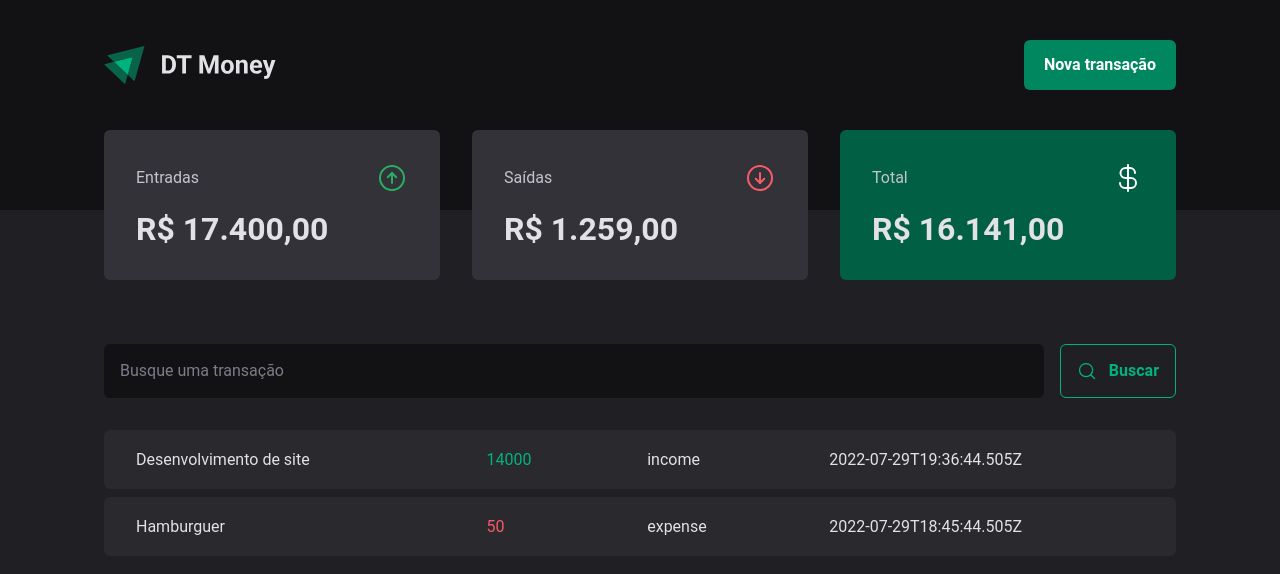
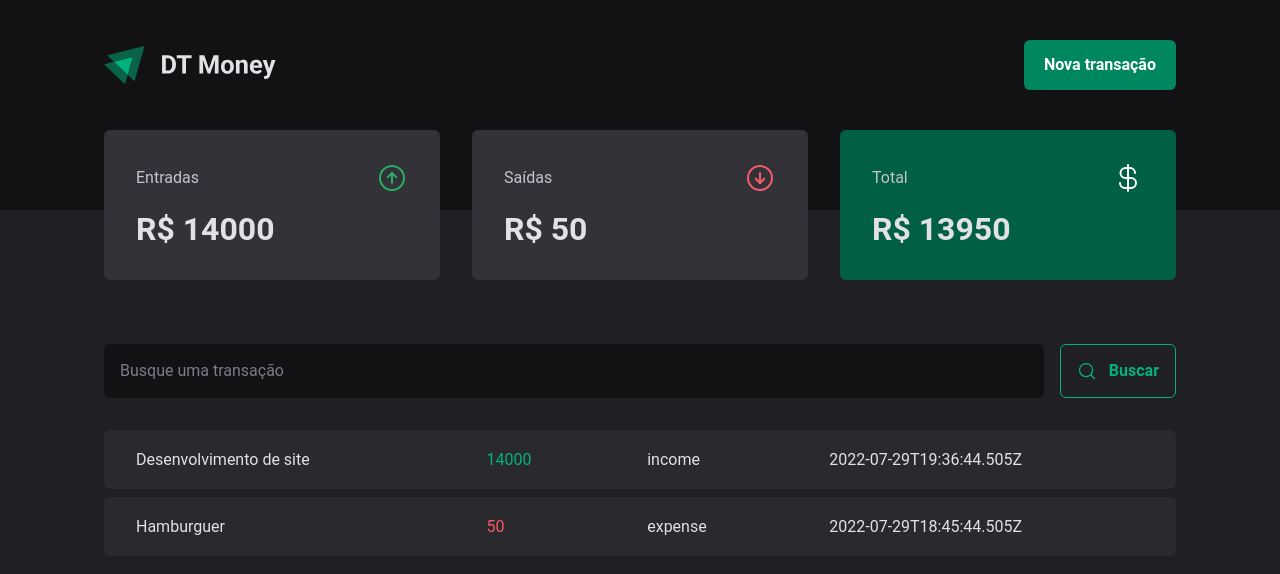
Before and after one commit to guirecordon/03-dt-money, a React app: page / in a window 1280 px wide. Shown: the top 574 px of the page. Built offline with nearby package versions, Linux system fonts and the light colour scheme; data requests are answered from the project's data file; the HTML template or start-up script is replaced by a standard one.

Commit message:
Add dynamic values to summary

```diff
--- a/src/components/Summary/index.tsx
+++ b/src/components/Summary/index.tsx
@@ -1,6 +1,23 @@
 import { SummaryCard, SummaryContainer } from "./styles";
 import { ArrowCircleDown, ArrowCircleUp, CurrencyDollar } from 'phosphor-react'
+import { useContext } from "react";
+import { TransactionsContext } from "../../contexts/TransactionsContext";
+
 export function Summary() {
+  const { transactions } = useContext(TransactionsContext)
+
+  const summary = transactions.reduce((acc, currVal) => {
+    if(currVal.type === 'income') {
+      acc.income += currVal.price
+      acc.total += currVal.price
+    } else {
+      acc.expense += currVal.price
+      acc.total -= currVal.price
+    }
+
+    return acc
+  }, { income: 0, expense: 0, total: 0 })
+
   return (
     <SummaryContainer>
       <SummaryCard>
@@ -8,7 +25,7 @@ export function Summary() {
           <span>Entradas</span>
           <ArrowCircleUp size={32} color="#27AE60"  />
         </header>
-        <strong>R$ 17.400,00</strong>
+        <strong>R$ {summary.income}</strong>
       </SummaryCard>
 
       <SummaryCard>
@@ -16,7 +33,7 @@ export function Summary() {
           <span>Saídas</span>
           <ArrowCircleDown size={32} color="#F75A68"  />
         </header>
-        <strong>R$ 1.259,00</strong>
+        <strong>R$ {summary.expense}</strong>
       </SummaryCard>
 
       <SummaryCard variant="green">
@@ -24,7 +41,7 @@ export function Summary() {
           <span>Total</span>
           <CurrencyDollar size={32} color="#fff"  />
         </header>
-        <strong>R$ 16.141,00</strong>
+        <strong>R$ {summary.total}</strong>
       </SummaryCard>
     </SummaryContainer>
   )
```
